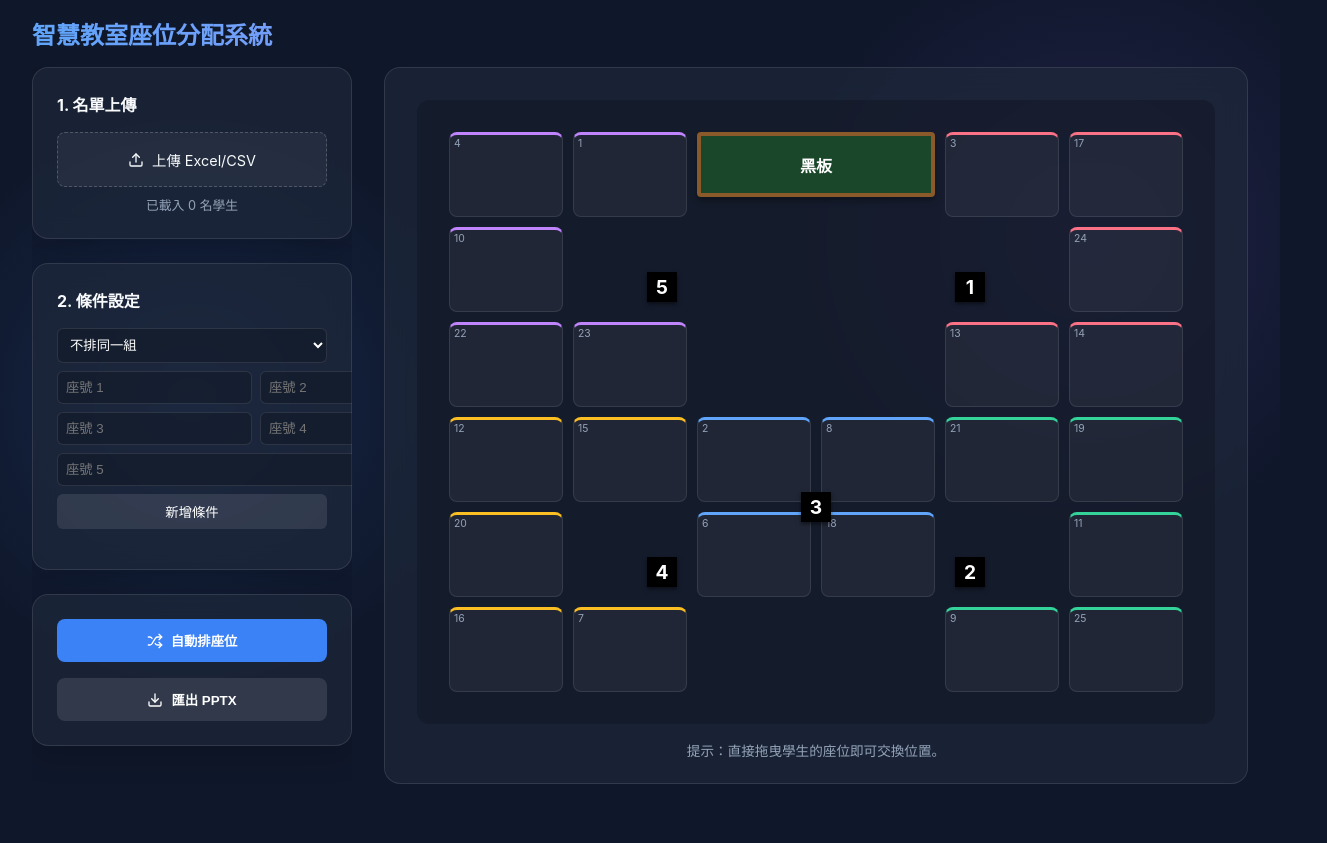
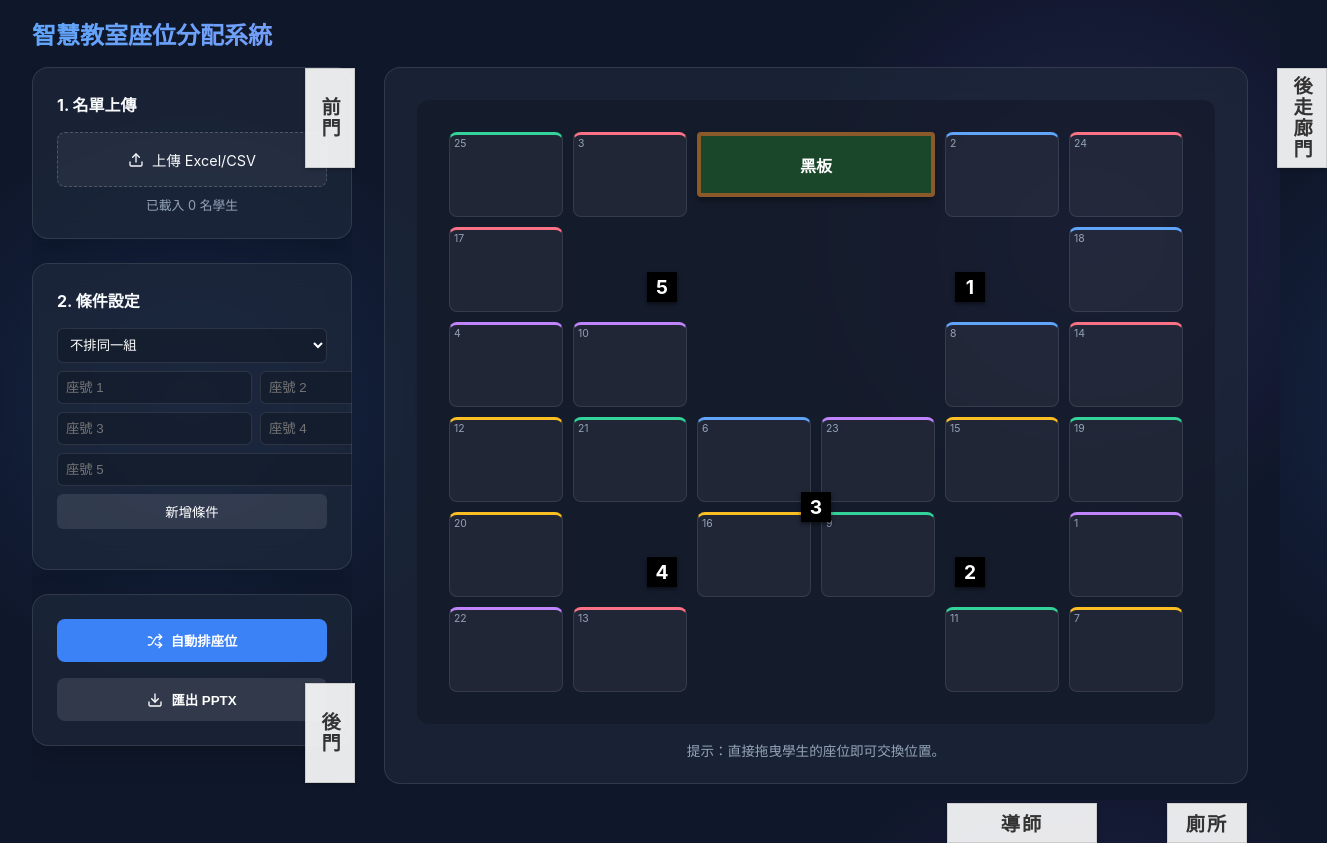
Before and after one commit to chy23/AUTO_SA, a React (Vite) app: page / in a window 1280 px wide. Shown: the whole page, 1327 px wide, since content can reach past the window. Before the commit the page ends 800 px from the top, so only its background shows below. Built offline with nearby package versions, Linux system fonts and the light colour scheme.

Commit message:
UI: Update layout to match new image and add static markers (Doors, Teacher, Restroom)

```diff
--- a/src/App.css
+++ b/src/App.css
@@ -230,6 +230,20 @@ select:focus, input:focus {
   z-index: 5;
 }
 
+.static-label {
+  position: absolute;
+  background: rgba(255, 255, 255, 0.9);
+  color: #333;
+  display: flex;
+  align-items: center;
+  justify-content: center;
+  font-weight: bold;
+  font-size: 1.2rem;
+  box-shadow: 0 2px 4px rgba(0,0,0,0.2);
+  border: 1px solid #ccc;
+  letter-spacing: 2px;
+}
+
 .seat {
   width: 100%;
   height: 100%;
--- a/src/App.jsx
+++ b/src/App.jsx
@@ -3,7 +3,7 @@ import * as Papa from 'papaparse';
 import * as XLSX from 'xlsx';
 import pptxgen from 'pptxgenjs';
 import { Upload, Shuffle, Download, Settings2, Trash2 } from 'lucide-react';
-import { SEAT_MAP, GROUPS, ADJACENCY_LIST, GROUP_LABELS } from './constants';
+import { SEAT_MAP, GROUPS, ADJACENCY_LIST, GROUP_LABELS, STATIC_LABELS } from './constants';
 import './App.css';
 
 // --- Utility Functions ---
@@ -349,6 +349,15 @@ function App() {
                 {label.text}
               </div>
             ))}
+            {STATIC_LABELS.map((label, idx) => (
+              <div
+                key={`static-${idx}`}
+                className="static-label"
+                style={label.style}
+              >
+                {label.text}
+              </div>
+            ))}
             {SEAT_MAP.map(seat => {
               const ass = assignments.find(a => a.seatId === seat.id);
               return (
--- a/src/constants.js
+++ b/src/constants.js
@@ -1,37 +1,39 @@
 export const SEAT_MAP = [
-  // Group 5
-  { id: 4, groupId: 5, col: 1, row: 1 },
-  { id: 1, groupId: 5, col: 2, row: 1 },
-  { id: 10, groupId: 5, col: 1, row: 2 },
-  { id: 22, groupId: 5, col: 1, row: 3 },
-  { id: 23, groupId: 5, col: 2, row: 3 },
+  // Col 1
+  { id: 25, groupId: 2, col: 1, row: 1 },
+  { id: 17, groupId: 1, col: 1, row: 2 },
+  { id: 4, groupId: 5, col: 1, row: 3 },
+  { id: 12, groupId: 4, col: 1, row: 4 },
+  { id: 20, groupId: 4, col: 1, row: 5 },
+  { id: 22, groupId: 5, col: 1, row: 6 },
 
-  // Group 4
-  { id: 12, groupId: 4, col: 1, row: 4 },
-  { id: 15, groupId: 4, col: 2, row: 4 },
-  { id: 20, groupId: 4, col: 1, row: 5 },
-  { id: 16, groupId: 4, col: 1, row: 6 },
-  { id: 7, groupId: 4, col: 2, row: 6 },
+  // Col 2
+  { id: 3, groupId: 1, col: 2, row: 1 },
+  { id: 10, groupId: 5, col: 2, row: 3 },
+  { id: 21, groupId: 2, col: 2, row: 4 },
+  { id: 13, groupId: 1, col: 2, row: 6 },
 
-  // Group 3
-  { id: 2, groupId: 3, col: 3, row: 4 },
-  { id: 8, groupId: 3, col: 4, row: 4 },
-  { id: 6, groupId: 3, col: 3, row: 5 },
-  { id: 18, groupId: 3, col: 4, row: 5 },
+  // Col 3
+  { id: 6, groupId: 3, col: 3, row: 4 },
+  { id: 16, groupId: 4, col: 3, row: 5 },
 
-  // Group 1
-  { id: 3, groupId: 1, col: 5, row: 1 },
-  { id: 17, groupId: 1, col: 6, row: 1 },
-  { id: 24, groupId: 1, col: 6, row: 2 },
-  { id: 13, groupId: 1, col: 5, row: 3 },
+  // Col 4
+  { id: 23, groupId: 5, col: 4, row: 4 },
+  { id: 9, groupId: 2, col: 4, row: 5 },
+
+  // Col 5
+  { id: 2, groupId: 3, col: 5, row: 1 },
+  { id: 8, groupId: 3, col: 5, row: 3 },
+  { id: 15, groupId: 4, col: 5, row: 4 },
+  { id: 11, groupId: 2, col: 5, row: 6 },
+
+  // Col 6
+  { id: 24, groupId: 1, col: 6, row: 1 },
+  { id: 18, groupId: 3, col: 6, row: 2 },
   { id: 14, groupId: 1, col: 6, row: 3 },
-
-  // Group 2
-  { id: 21, groupId: 2, col: 5, row: 4 },
   { id: 19, groupId: 2, col: 6, row: 4 },
-  { id: 11, groupId: 2, col: 6, row: 5 },
-  { id: 9, groupId: 2, col: 5, row: 6 },
-  { id: 25, groupId: 2, col: 6, row: 6 },
+  { id: 1, groupId: 5, col: 6, row: 5 },
+  { id: 7, groupId: 4, col: 6, row: 6 },
 ];
 
 export const GROUPS = [
@@ -51,6 +53,14 @@ export const GROUP_LABELS = [
   { text: '3', col: '3 / span 2', row: '4 / span 2', customStyle: { margin: 'auto' } },
 ];
 
+export const STATIC_LABELS = [
+  { text: '前門', style: { top: '0', left: '-80px', width: '50px', height: '100px', writingMode: 'vertical-rl', textOrientation: 'upright' } },
+  { text: '後走廊門', style: { top: '0', right: '-80px', width: '50px', height: '100px', writingMode: 'vertical-rl', textOrientation: 'upright' } },
+  { text: '後門', style: { bottom: '0', left: '-80px', width: '50px', height: '100px', writingMode: 'vertical-rl', textOrientation: 'upright' } },
+  { text: '導師', style: { bottom: '-60px', right: '150px', width: '150px', height: '40px' } },
+  { text: '廁所', style: { bottom: '-60px', right: '0', width: '80px', height: '40px' } }
+];
+
 export const getAdjacencyList = () => {
   // 將視覺上上下左右相連的座位都列為相鄰 (隔壁)
   const adj = {};
@@ -61,31 +71,36 @@ export const getAdjacencyList = () => {
     if (!adj[b].includes(a)) adj[b].push(a);
   };
 
-  // Group 1 相鄰
-  addEdge(17, 24);
-  addEdge(24, 14);
+  // Group 1 相鄰 (Based on Image 2)
+  addEdge(17, 3);
+  addEdge(3, 24);
+  addEdge(24, 18);
+  addEdge(14, 18);
   addEdge(14, 13);
 
-  // Group 2 相鄰
+  // Group 2 相鄰 (Based on Image 2)
+  addEdge(25, 21);
+  addEdge(21, 19);
   addEdge(19, 11);
-  addEdge(11, 25);
-  addEdge(25, 9);
+  addEdge(11, 7);
+  addEdge(9, 11);
 
-  // Group 3 相鄰
+  // Group 3 相鄰 (Based on Image 2)
+  addEdge(6, 2);
   addEdge(2, 8);
-  addEdge(2, 6);
   addEdge(8, 18);
-  addEdge(6, 18);
 
-  // Group 4 相鄰
-  addEdge(12, 20);
+  // Group 4 相鄰 (Based on Image 2)
+  addEdge(12, 15);
+  addEdge(15, 20);
   addEdge(20, 16);
   addEdge(16, 7);
 
-  // Group 5 相鄰
+  // Group 5 相鄰 (Based on Image 2)
   addEdge(4, 10);
-  addEdge(10, 22);
-  addEdge(22, 23);
+  addEdge(10, 23);
+  addEdge(23, 1);
+  addEdge(1, 22);
 
   // 根據圖片，1, 3, 15, 21 沒有相鄰
   // 檢查是否有跨組相鄰：看起來組跟組之間都有走道，沒有直接相鄰
```
